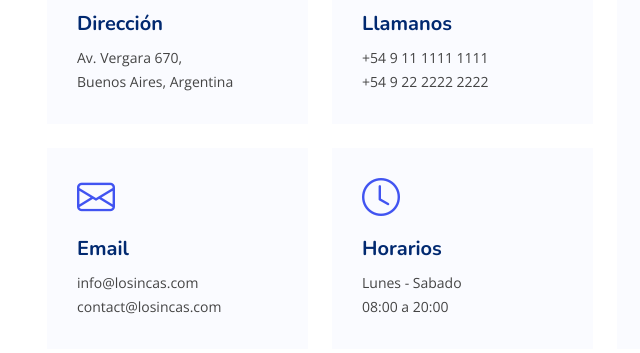
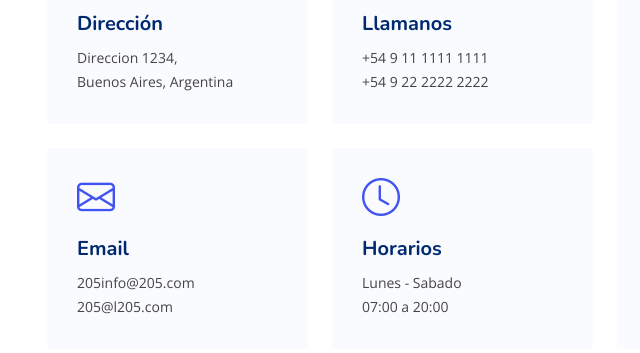
Before and after one commit to Agustinsavoy1/205distribuidora, a plain HTML site: page index.html in a window 1280 px wide. Shown: the part 4044-4397 px from the top of the page, 35-675 px from the left. Drawn offline with nearby package versions, Linux system fonts and the light colour scheme.

Commit message:
fixed issue

```diff
--- a/index.html
+++ b/index.html
@@ -412,7 +412,7 @@
                 <div class="info-box">
                   <i class="bi bi-geo-alt"></i>
                   <h3>Dirección</h3>
-                  <p>Av. Vergara 670,<br>Buenos Aires, Argentina</p>
+                  <p>Direccion 1234,<br>Buenos Aires, Argentina</p>
                 </div>
               </div>
               <div class="col-md-6">
@@ -426,14 +426,14 @@
                 <div class="info-box">
                   <i class="bi bi-envelope"></i>
                   <h3>Email</h3>
-                  <p>info@losincas.com<br>contact@losincas.com</p>
+                  <p>205info@205.com<br>205@l205.com</p>
                 </div>
               </div>
               <div class="col-md-6">
                 <div class="info-box">
                   <i class="bi bi-clock"></i>
                   <h3>Horarios</h3>
-                  <p>Lunes - Sabado<br>08:00 a 20:00</p>
+                  <p>Lunes - Sabado<br>07:00 a 20:00</p>
                 </div>
               </div>
             </div>
```
